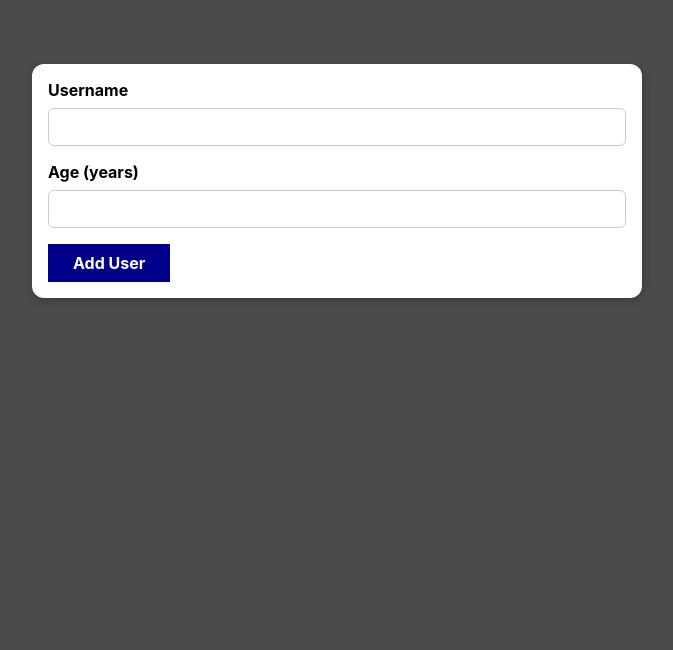
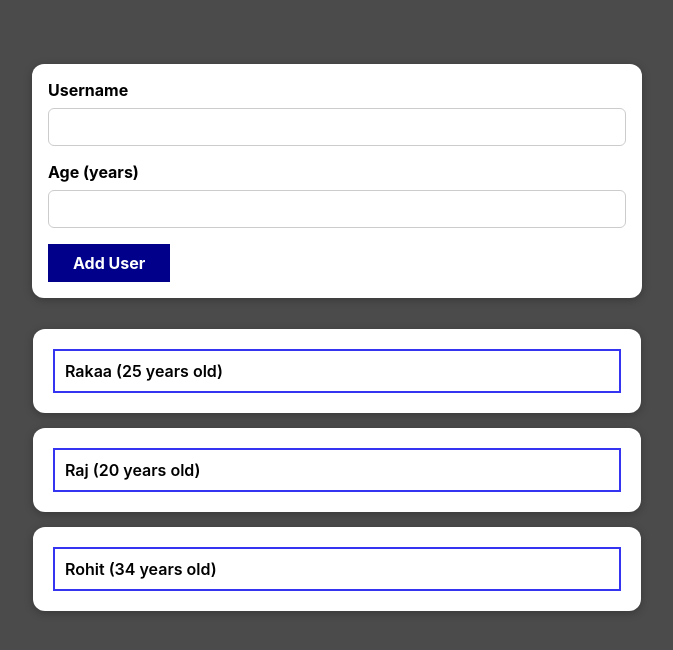
Before and after one commit to Raj-Thombare/user-keeper, a React (Create React App) app: page / in a window 1280 px wide. Shown: the top 650 px of the page, without its empty margins (303-976 px from the left). Built offline with nearby package versions, Linux system fonts and the light colour scheme.

Commit message:
feat: create UserList component

```diff
--- a/src/App.css
+++ b/src/App.css
@@ -1,7 +1,3 @@
-.App {
-  text-align: center;
-}
-
 body {
   background-color: #4b4b4b;
 }
--- /dev/null
+++ b/src/components/Users/UserList.css
@@ -0,0 +1,14 @@
+.content_container {
+    border: 2px solid #3535f1;
+}
+
+.list__content {
+    margin: 15px 0px;
+    padding: 20px;
+}
+
+.content {
+    margin: 0px;
+    padding: 10px;
+    font-weight: 600;
+}
--- /dev/null
+++ b/src/components/Users/UserList.js
@@ -0,0 +1,14 @@
+import './UserList.css'
+import Card from '../UI/Card'
+
+const UserList = ({username, age}) => {
+    return (
+        <Card className='list__content'>
+            <div className='content_container'>
+                <p className='content'>{username}{` (${age} years old)`}</p>
+            </div>
+        </Card>
+    );
+}
+
+export default UserList;
--- a/src/components/Users/Users.css
+++ b/src/components/Users/Users.css
@@ -1,5 +1,6 @@
-.card {
-  background-color: white;
-  border-radius: 12px;
-  box-shadow: 0 2px 8px rgba(0, 0, 0, 0.25);
+.users-list {
+  list-style: none;
+  padding: 0;
+  width: 38rem;
+  margin: auto;
 }
--- a/src/components/Users/Users.js
+++ b/src/components/Users/Users.js
@@ -1,19 +1,15 @@
-// import UserList from './UserList';
+import UserList from "./UserList";
 import './Users.css'
 
 const Users = (props) => {
-    const usersArray = props.data;
-    return (
-        <div>
-            <ul className="card">
-                {
-                    usersArray.map(user => {
-
-                    })
-                }
-            </ul>
-        </div>
-    );
-}
+  const usersArray = props.data;
+  return (
+    <ul className="users-list">
+      {usersArray.map((user) => (
+        <UserList key={user.id} username={user.username} age={user.age} />
+      ))}
+    </ul>
+  );
+};
 
 export default Users;
```
